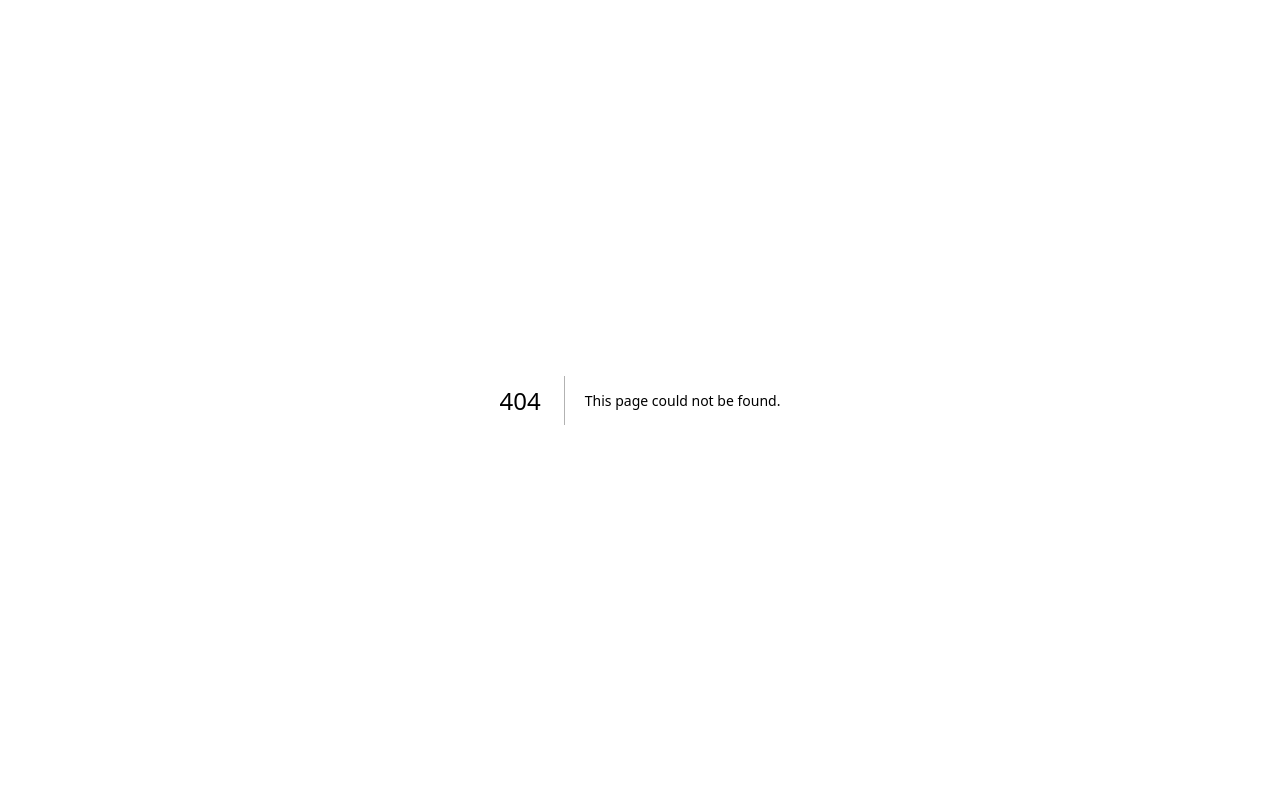
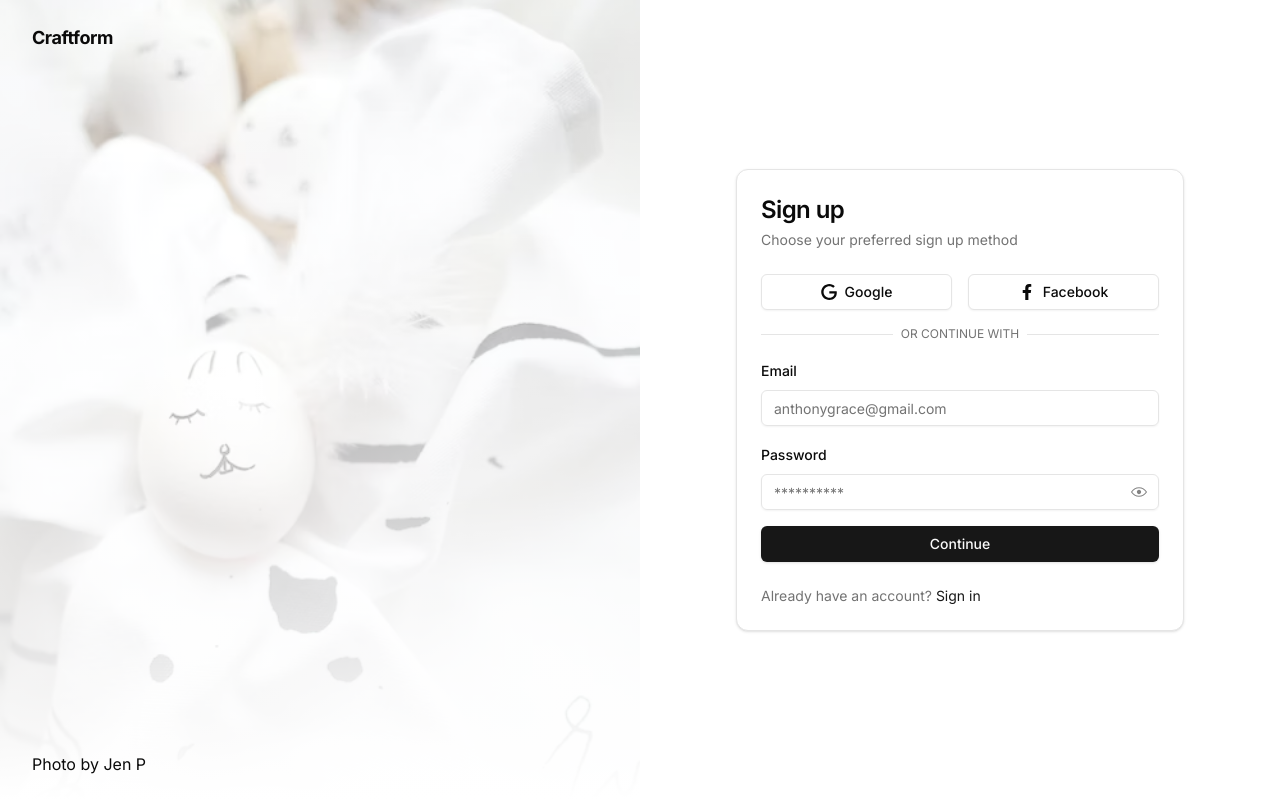
Before and after one commit to ibrahimraimi/craftform, a Next.js app: page /signup in a window 1280 px wide. Before the commit this address had no page. Built offline with nearby package versions, Linux system fonts and the light colour scheme; no server answers.

Commit message:
feat: implement signup authentication resolve #5

```diff
--- /dev/null
+++ b/app/(auth)/(protected-auth)/signup/page.tsx
@@ -0,0 +1,62 @@
+import { type Metadata } from "next";
+import Link from "next/link";
+import { env } from "@/env.mjs";
+
+import {
+  Card,
+  CardContent,
+  CardDescription,
+  CardFooter,
+  CardHeader,
+  CardTitle,
+} from "@/components/ui/card";
+import { OAuthSignIn } from "@/components/auth/oauth-signin";
+import { SignUpForm } from "@/components/form/signup-form";
+import { Shell } from "@/components/shell";
+
+export const metadata: Metadata = {
+  metadataBase: new URL(env.NEXT_PUBLIC_APP_URL),
+  title: "Sign Up",
+  description: "Sign up for an account",
+};
+
+export default function SignUpPage() {
+  return (
+    <Shell className="max-w-lg">
+      <Card>
+        <CardHeader className="space-y-1">
+          <CardTitle className="text-2xl">Sign up</CardTitle>
+          <CardDescription>
+            Choose your preferred sign up method
+          </CardDescription>
+        </CardHeader>
+        <CardContent className="grid gap-4">
+          <OAuthSignIn />
+          <div className="relative">
+            <div className="absolute inset-0 flex items-center">
+              <span className="w-full border-t" />
+            </div>
+            <div className="relative flex justify-center text-xs uppercase">
+              <span className="bg-background px-2 text-muted-foreground">
+                Or continue with
+              </span>
+            </div>
+          </div>
+          <SignUpForm />
+        </CardContent>
+        <CardFooter>
+          <div className="text-sm text-muted-foreground">
+            Already have an account?{" "}
+            <Link
+              aria-label="Sign in"
+              href="/signin"
+              className="text-primary underline-offset-4 transition-colors hover:underline"
+            >
+              Sign in
+            </Link>
+          </div>
+        </CardFooter>
+      </Card>
+    </Shell>
+  );
+}
--- /dev/null
+++ b/app/(auth)/(protected-auth)/signup/verify-email/page.tsx
@@ -0,0 +1,35 @@
+import { VerifyEmailForm } from "@/components/form/verify-email-form";
+import { Shell } from "@/components/shell";
+import {
+  Card,
+  CardContent,
+  CardDescription,
+  CardHeader,
+  CardTitle,
+} from "@/components/ui/card";
+import { env } from "@/env.mjs";
+import { type Metadata } from "next";
+
+export const metadata: Metadata = {
+  metadataBase: new URL(env.NEXT_PUBLIC_APP_URL),
+  title: "Verify Email",
+  description: "Verify your email address to continue with your sign up",
+};
+
+export default function VerifyEmailPage() {
+  return (
+    <Shell className="max-w-lg">
+      <Card>
+        <CardHeader className="space-y-1">
+          <CardTitle className="text-2xl">Verify email</CardTitle>
+          <CardDescription>
+            Verify your email address to complete your account creation
+          </CardDescription>
+        </CardHeader>
+        <CardContent className="grid gap-4">
+          <VerifyEmailForm />
+        </CardContent>
+      </Card>
+    </Shell>
+  );
+}
--- a/app/(auth)/layout.tsx
+++ b/app/(auth)/layout.tsx
@@ -32,13 +32,6 @@ export default function AuthLayout({ children }: React.PropsWithChildren) {
             >
               Jen P
             </a>
-            {" on "}
-            <a
-              href="https://unsplash.com/photos/a-close-up-of-an-egg-on-a-cloth-7369EQS2iiU"
-              className="hover:underline"
-            >
-              Unsplash
-            </a>
           </div>
         </div>
       </AspectRatio>
--- a/app/(marketing)/page.tsx
+++ b/app/(marketing)/page.tsx
@@ -38,7 +38,7 @@ export default function Component() {
             </Link>
           </Button>
           <Button className="text-sm" variant="default">
-            Sign up
+            <Link href="/signup">Sign up</Link>
           </Button>
         </div>
       </header>
--- /dev/null
+++ b/components/form/signup-form.tsx
@@ -0,0 +1,112 @@
+"use client";
+
+import { useSignUp } from "@clerk/nextjs";
+import { zodResolver } from "@hookform/resolvers/zod";
+import { useRouter } from "next/navigation";
+import * as React from "react";
+import { toast } from "sonner";
+import type { z } from "zod";
+
+import { catchClerkError } from "@/lib/utils";
+import { authSchema } from "@/lib/validations/auth";
+import { useForm } from "react-hook-form";
+import { Icons } from "../icons";
+import { PasswordInput } from "../password-input";
+import { Button } from "../ui/button";
+import {
+  Form,
+  FormControl,
+  FormField,
+  FormItem,
+  FormLabel,
+  FormMessage,
+} from "../ui/form";
+import { Input } from "../ui/input";
+
+type Inputs = z.infer<typeof authSchema>;
+
+export function SignUpForm() {
+  const router = useRouter();
+  const { isLoaded, signUp } = useSignUp();
+  const [isPending, startTransition] = React.useTransition();
+
+  //? React Hook Form
+  const form = useForm<Inputs>({
+    resolver: zodResolver(authSchema),
+    defaultValues: {
+      email: "",
+      password: "",
+    },
+  });
+
+  function onSubmit(data: Inputs) {
+    if (!isLoaded) return;
+
+    startTransition(async () => {
+      try {
+        await signUp.create({
+          emailAddress: data.email,
+          password: data.password,
+        });
+
+        //? Send email verification code
+        await signUp.prepareEmailAddressVerification({
+          strategy: "email_code",
+        });
+
+        router.push("/signup/verify-email");
+        toast.message("Check your email", {
+          description: "We sent you a 6-digit verification code.",
+        });
+      } catch (error) {
+        catchClerkError(error);
+      }
+    });
+  }
+
+  return (
+    <Form {...form}>
+      <form
+        className="grid gap-4"
+        onSubmit={(...args) => void form.handleSubmit(onSubmit)(...args)}
+      >
+        <FormField
+          control={form.control}
+          name="email"
+          render={({ field }) => (
+            <FormItem>
+              <FormLabel>Email</FormLabel>
+              <FormControl>
+                <Input placeholder="anthonygrace@gmail.com" {...field} />
+              </FormControl>
+              <FormMessage />
+            </FormItem>
+          )}
+        />
+        <FormField
+          control={form.control}
+          name="password"
+          render={({ field }) => (
+            <FormItem>
+              <FormLabel>Password</FormLabel>
+              <FormControl>
+                <PasswordInput placeholder="**********" {...field} />
+              </FormControl>
+              <FormMessage />
+            </FormItem>
+          )}
+        />
+        <Button disabled={isPending}>
+          {isPending && (
+            <Icons.spinner
+              className="mr-2 h-4 w-4 animate-spin"
+              aria-hidden="true"
+            />
+          )}
+          Continue
+          <span className="sr-only">Continue to email verification page</span>
+        </Button>
+      </form>
+    </Form>
+  );
+}
--- /dev/null
+++ b/components/form/verify-email-form.tsx
@@ -0,0 +1,99 @@
+"use client";
+
+import { useSignUp } from "@clerk/nextjs";
+import { zodResolver } from "@hookform/resolvers/zod";
+import { useRouter } from "next/navigation";
+import * as React from "react";
+import { useForm } from "react-hook-form";
+import type { z } from "zod";
+
+import { Icons } from "@/components/icons";
+import { Button } from "@/components/ui/button";
+import {
+  Form,
+  FormControl,
+  FormField,
+  FormItem,
+  FormLabel,
+  FormMessage,
+} from "@/components/ui/form";
+import { Input } from "@/components/ui/input";
+import { catchClerkError } from "@/lib/utils";
+import { verifyEmailSchema } from "@/lib/validations/auth";
+
+type Inputs = z.infer<typeof verifyEmailSchema>;
+
+export function VerifyEmailForm() {
+  const router = useRouter();
+  const { isLoaded, signUp, setActive } = useSignUp();
+  const [isPending, startTransition] = React.useTransition();
+
+  // react-hook-form
+  const form = useForm<Inputs>({
+    resolver: zodResolver(verifyEmailSchema),
+    defaultValues: {
+      code: "",
+    },
+  });
+
+  function onSubmit(data: Inputs) {
+    if (!isLoaded) return;
+
+    startTransition(async () => {
+      try {
+        const completeSignUp = await signUp.attemptEmailAddressVerification({
+          code: data.code,
+        });
+        if (completeSignUp.status !== "complete") {
+          /*  investigate the response, to see if there was an error
+             or if the user needs to complete more steps.*/
+          console.log(JSON.stringify(completeSignUp, null, 2));
+        }
+        if (completeSignUp.status === "complete") {
+          await setActive({ session: completeSignUp.createdSessionId });
+
+          router.push(`${window.location.origin}/`);
+        }
+      } catch (err) {
+        catchClerkError(err);
+      }
+    });
+  }
+
+  return (
+    <Form {...form}>
+      <form className="grid gap-4" onSubmit={form.handleSubmit(onSubmit)}>
+        <FormField
+          control={form.control}
+          name="code"
+          render={({ field }) => (
+            <FormItem>
+              <FormLabel>Verification Code</FormLabel>
+              <FormControl>
+                <Input
+                  placeholder="169420"
+                  {...field}
+                  onChange={(e) => {
+                    e.target.value = e.target.value.trim();
+                    field.onChange(e);
+                  }}
+                />
+              </FormControl>
+              <FormMessage />
+            </FormItem>
+          )}
+        />
+        <Button disabled={isPending}>
+          {isPending && (
+            <Icons.spinner
+              className="mr-2 h-4 w-4 animate-spin"
+              aria-hidden="true"
+            />
+          )}
+          Create account
+          <span className="sr-only">Create account</span>
+        </Button>
+      </form>
+    </Form>
+  );
+}
```
